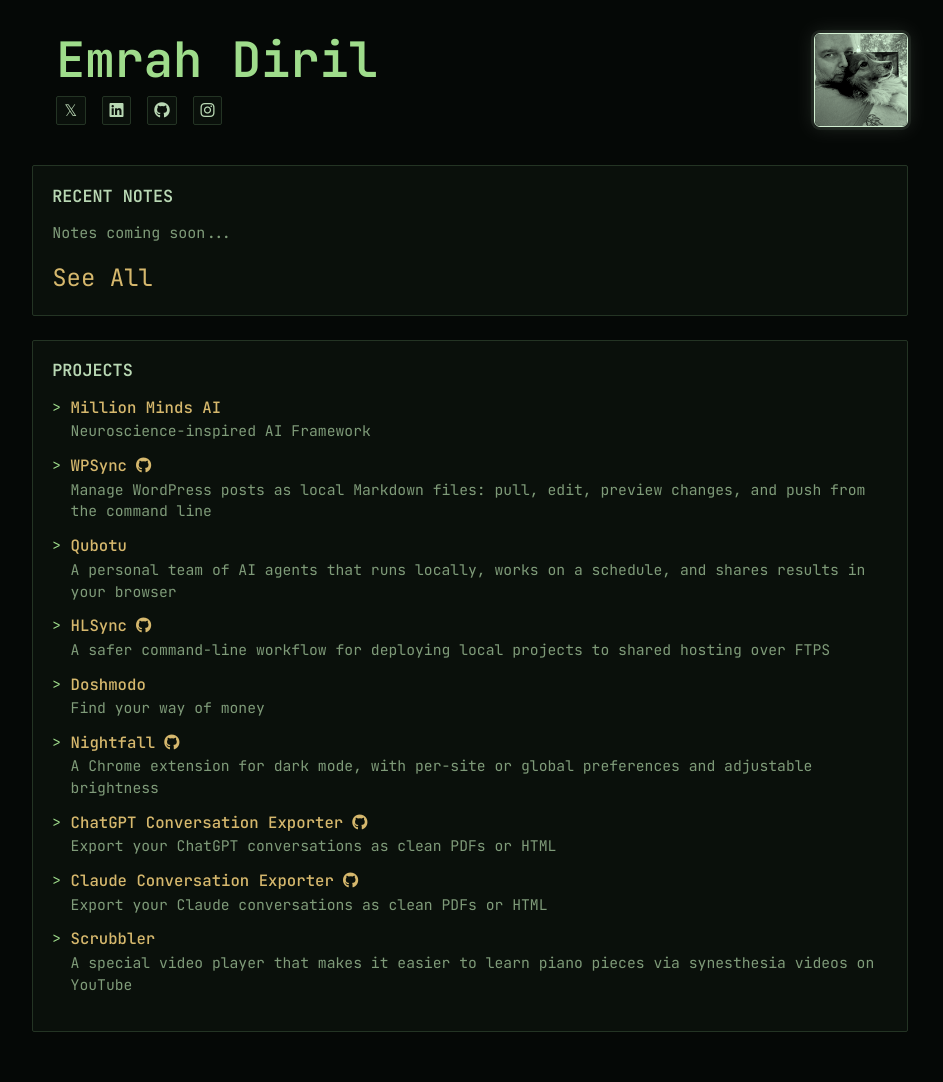
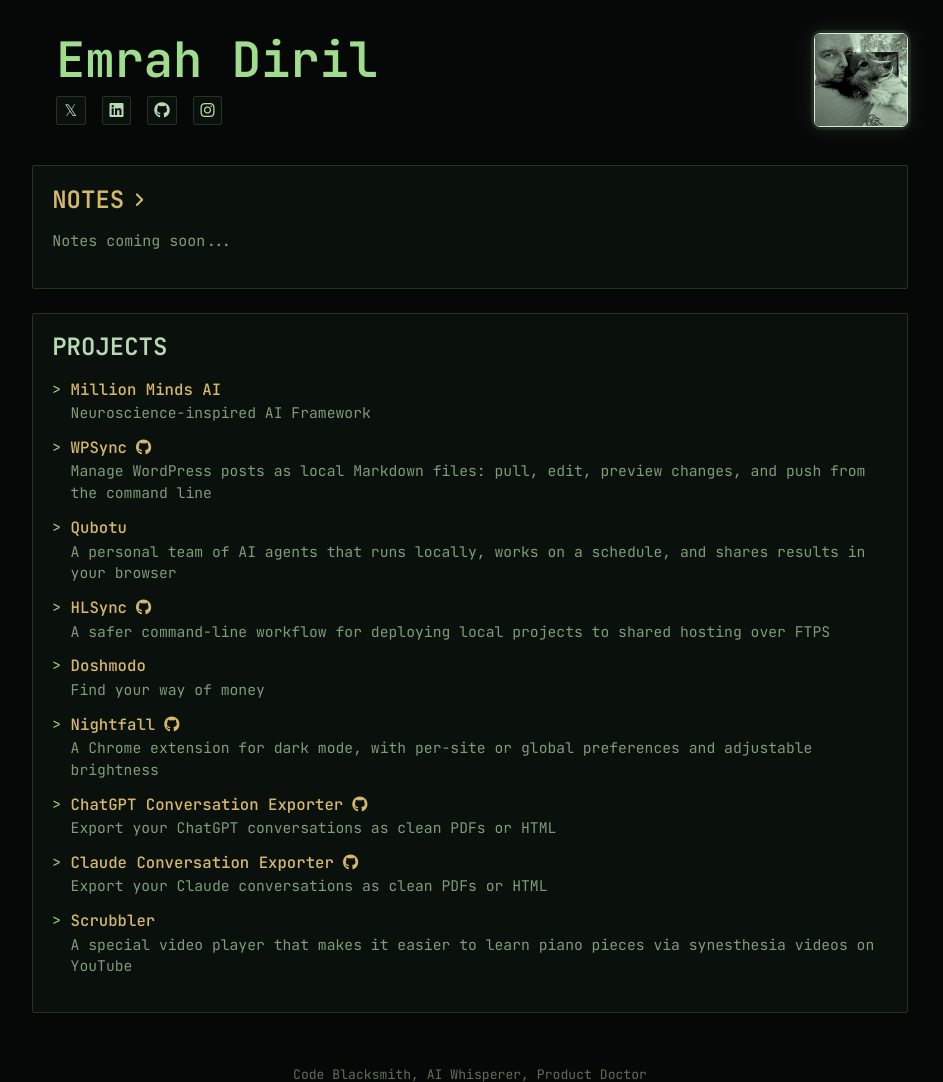
Before and after one commit to ediril/ediril, a PHP site: page / in a window 1280 px wide. Shown: the top 1082 px of the page, without its empty margins (170-1113 px from the left). Run offline with PHP 8.4, Linux system fonts and the light colour scheme; data that the repository does not hold is empty.

Commit message:
adjust headings and "all" links

```diff
--- a/_public_html_/index.php
+++ b/_public_html_/index.php
@@ -16,7 +16,7 @@ include '_partials/head.php';
 	<?php include '_partials/header.php'; ?>
 
     <div class="p-4 mb-5">
-        <h2 class="mb-3">RECENT NOTES</h2>
+        <h2 class="mb-3"><a href="/notes">NOTES <i class="fa-solid fa-angle-right"></i></a></h2>
 		<div class="mb-0">
             <?php
             $notes = getRecentNotes(4);
@@ -43,9 +43,6 @@ include '_partials/head.php';
             }
             ?>
 		</div>
-        <div class="d-flex align-items-baseline">
-			<a class="fs-4" href="/notes">See All</a>
-		</div>
 	</div>
 
 	<?php
@@ -54,16 +51,13 @@ include '_partials/head.php';
 	?>
 	<?php if ($galleryFolder !== null): ?>
 	<div class="p-4 mb-5">
-		<h2 class="mb-3">GALLERY</h2>
-		<div class="gallery-strip mb-3">
+		<h2 class="mb-3"><a href="/gallery/">GALLERY <i class="fa-solid fa-angle-right"></i></a></h2>
+		<div class="gallery-strip">
 			<?php foreach (array_slice($galleryGroups[$galleryFolder], 0, 4) as $file): ?>
 			<a href="/gallery/<?php echo htmlspecialchars(gallery_page_path($galleryFolder, $file)); ?>">
 				<img src="/gallery/<?php echo htmlspecialchars(gallery_image_path($galleryFolder, $file)); ?>" alt="<?php echo htmlspecialchars(pathinfo($file, PATHINFO_FILENAME)); ?>" loading="lazy">
 			</a>
 			<?php endforeach; ?>
-		</div>
-		<div class="d-flex align-items-baseline">
-			<a class="fs-4" href="/gallery/">See All</a>
 		</div>
 	</div>
 	<?php endif; ?>
--- a/_public_html_/style.css
+++ b/_public_html_/style.css
@@ -95,9 +95,24 @@ h2 {
 	gap: 0.45rem;
 	align-items: center;
 	color: var(--cyan);
-	font-size: 1.05rem;
+	font-size: min(calc(1.275rem + 0.3vw), 1.5rem); /* Bootstrap's .fs-4, the old "See All" size */
 	font-weight: 600;
 	line-height: 1.2;
+}
+
+h2 a {
+	display: inline-flex;
+	gap: 0.4em;
+	align-items: center;
+}
+
+h2 a i {
+	font-size: 0.7em;
+	transition: transform 0.15s ease;
+}
+
+h2 a:hover i {
+	transform: translateX(0.2em);
 }
 
 h3 {
@@ -260,10 +275,6 @@ footer p {
 		height: 78px;
 	}
 
-	h2 {
-		font-size: 0.92rem;
-	}
-
 	li {
 		margin-bottom: 12px;
 	}
@@ -308,10 +319,6 @@ footer p {
 		font-size: 1.72rem;
 	}
 
-	h2 {
-		font-size: 0.9rem;
-	}
-
 	li {
 		padding-left: 1.1rem;
 	}
```
